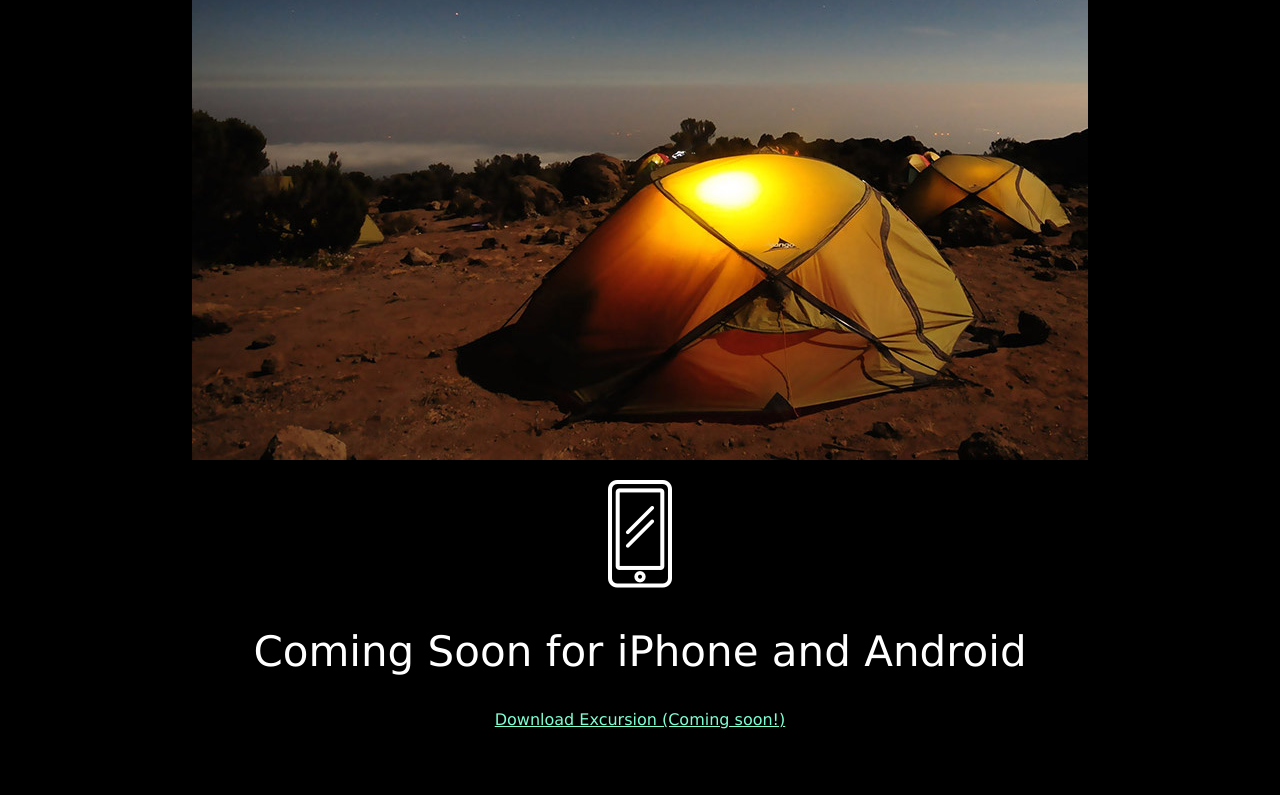
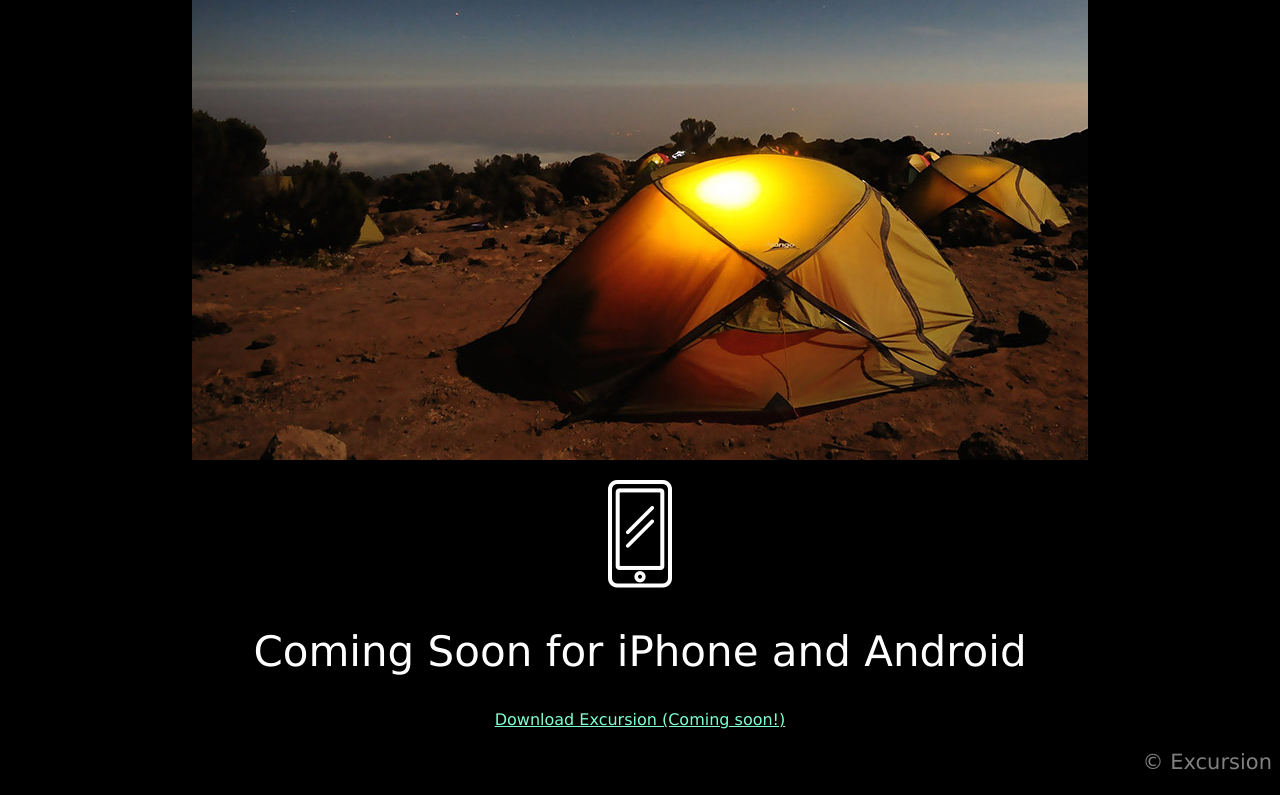
Before and after one commit to guilhermodaguiar/codecademy.project.excursion, a plain HTML site: page index.html in a window 1280 px wide. Shown: the part 552-1347 px from the top of the page. Before the commit the page ends 1297 px from the top, so only its background shows below. Drawn offline with Linux system fonts and the light colour scheme.

Commit message:
final push

```diff
--- a/index.html
+++ b/index.html
@@ -21,4 +21,7 @@
 <p><a class="link--cta" href="#">Download Excursion (Coming soon!)</a></p>
 
 </body>
+<footer>
+    <p class="footer--copyright">© Excursion</p>
+</footer>
 </html>
--- a/resources/css/style.css
+++ b/resources/css/style.css
@@ -27,3 +27,11 @@ body {
     font-size: 16px;
     color: aquamarine;
 }
+
+/* FOOTER*/
+
+.footer--copyright {
+    font-size: 21px;
+    color: gray;
+    text-align: right;
+}
```
